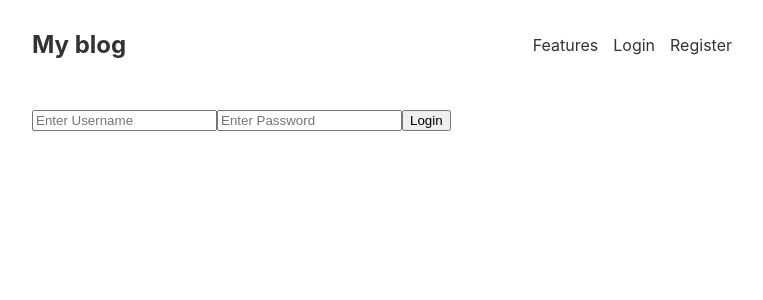
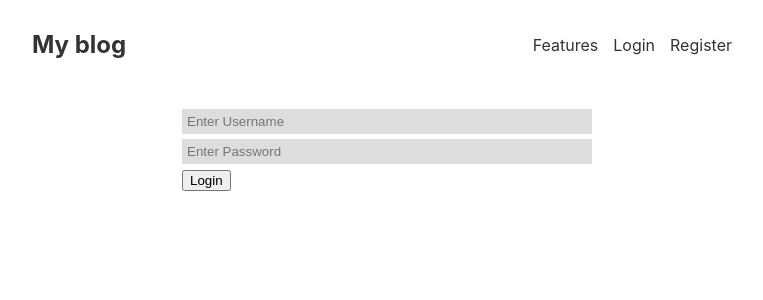
Before and after one commit to marksikaundi/Blog-Beta-fe, a React (Create React App) app: page /login in a window 1280 px wide. Shown: the top 300 px of the page, without its empty margins (258-1021 px from the left). Built offline with nearby package versions, Linux system fonts and the light colour scheme.

Commit message:
styling-form

```diff
--- a/src/App.css
+++ b/src/App.css
@@ -64,3 +64,17 @@ div.post p.summary{
     margin: 10px 0;
     line-height: 1.4rem;
 }
+
+form.login, form.register{
+  max-width: 400px;
+  margin: 0 auto;
+}
+
+input{
+  display: block;
+  margin-bottom: 5px;
+  width: 100%;
+  padding: 5px;
+  border: 0;
+  background-color: #ddd;
+}
```
